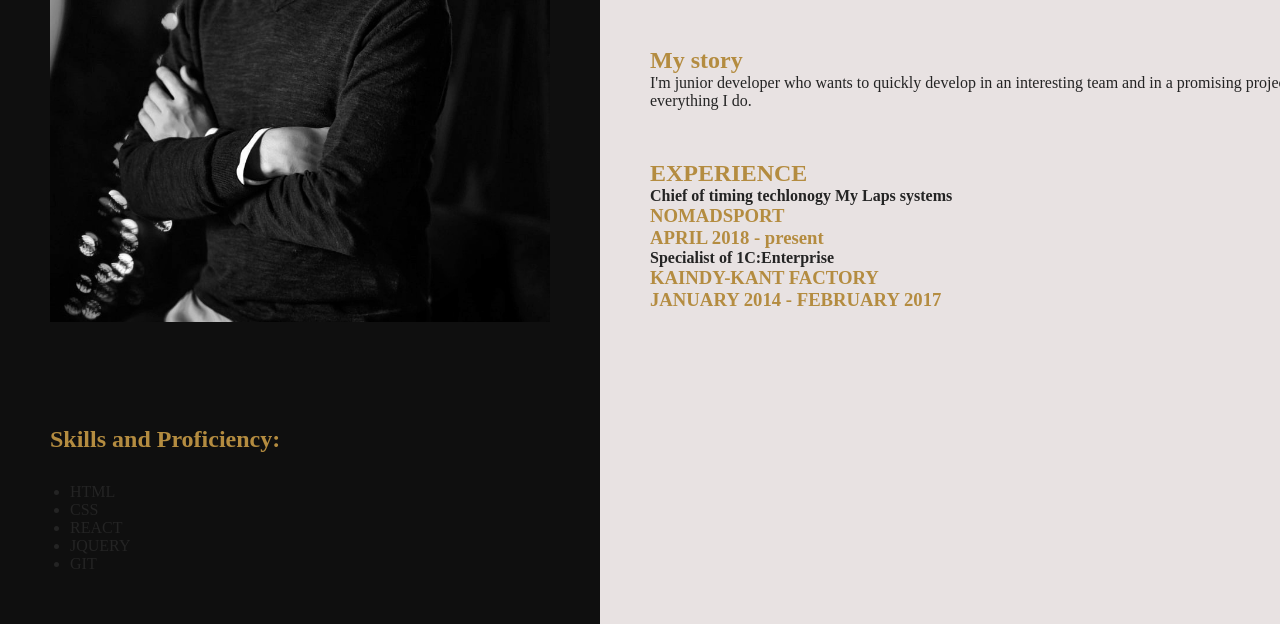
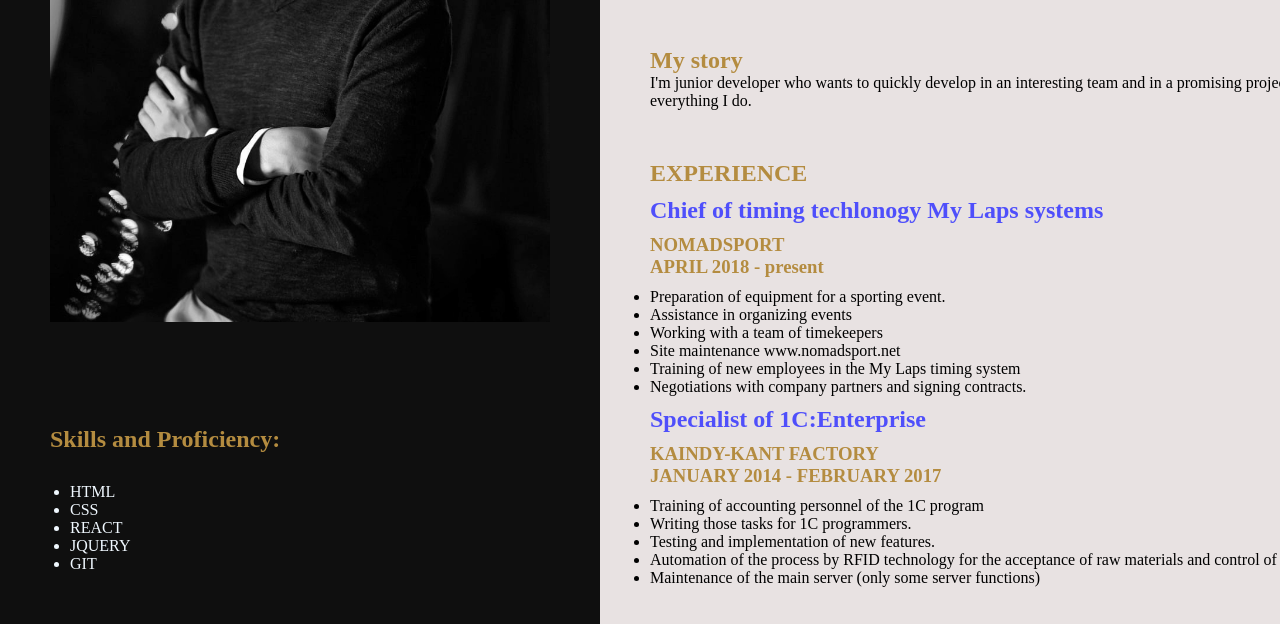
Before and after one commit to r-toktogulov/rsschool-cv, a plain HTML site: page index.html in a window 1280 px wide. Shown: the part 328-952 px from the top of the page. Drawn offline with Linux system fonts and the light colour scheme.

Commit message:
fix: edit experience

```diff
--- a/index.html
+++ b/index.html
@@ -49,10 +49,25 @@
                 <h4>Chief of timing techlonogy My Laps systems</h4>
                 <h3>NOMADSPORT</h3>
                 <h3>APRIL 2018 - present</h3>
+                <ul>
+                    <li>Preparation of equipment for a sporting event.</li>
+                    <li>Assistance in organizing events</li>
+                    <li>Working with a team of timekeepers</li>
+                    <li>Site maintenance www.nomadsport.net</li>
+                    <li>Training of new employees in the My Laps timing system</li>
+                    <li>Negotiations with company partners and signing contracts.</li>
+                </ul>
                 <h4>Specialist of
                     1C:Enterprise</h4>
                 <h3>KAINDY-KANT FACTORY</h3>
                 <h3>JANUARY 2014 - FEBRUARY 2017</h3>
+                <ul>
+                    <li>Training of accounting personnel of the 1C program</li>
+                    <li>Writing those tasks for 1C programmers.</li>
+                    <li>Testing and implementation of new features.</li>
+                    <li>Automation of the process by RFID technology for the acceptance of raw materials and control of the system.</li>
+                    <li>Maintenance of the main server (only some server functions)</li>
+                </ul>
             </div>
         </div>
     </div>
--- a/style.css
+++ b/style.css
@@ -2,7 +2,7 @@
     margin: 0;
     padding: 0;
     box-sizing: border-box;
-    color: rgb(36, 36, 36);
+
 }
 
 .container {
@@ -88,3 +88,18 @@ li {
     margin-top: 50px;
     margin-bottom: 50px;
 }
+
+.experience h2 {
+    margin-bottom: 10px;
+}
+
+.experience h4 {
+    font-size: 24px;
+    margin-bottom: 10px;
+    color: rgb(79, 79, 251);
+}
+
+.experience ul {
+    margin-top: 10px;
+    margin-bottom: 10px;
+}
```
